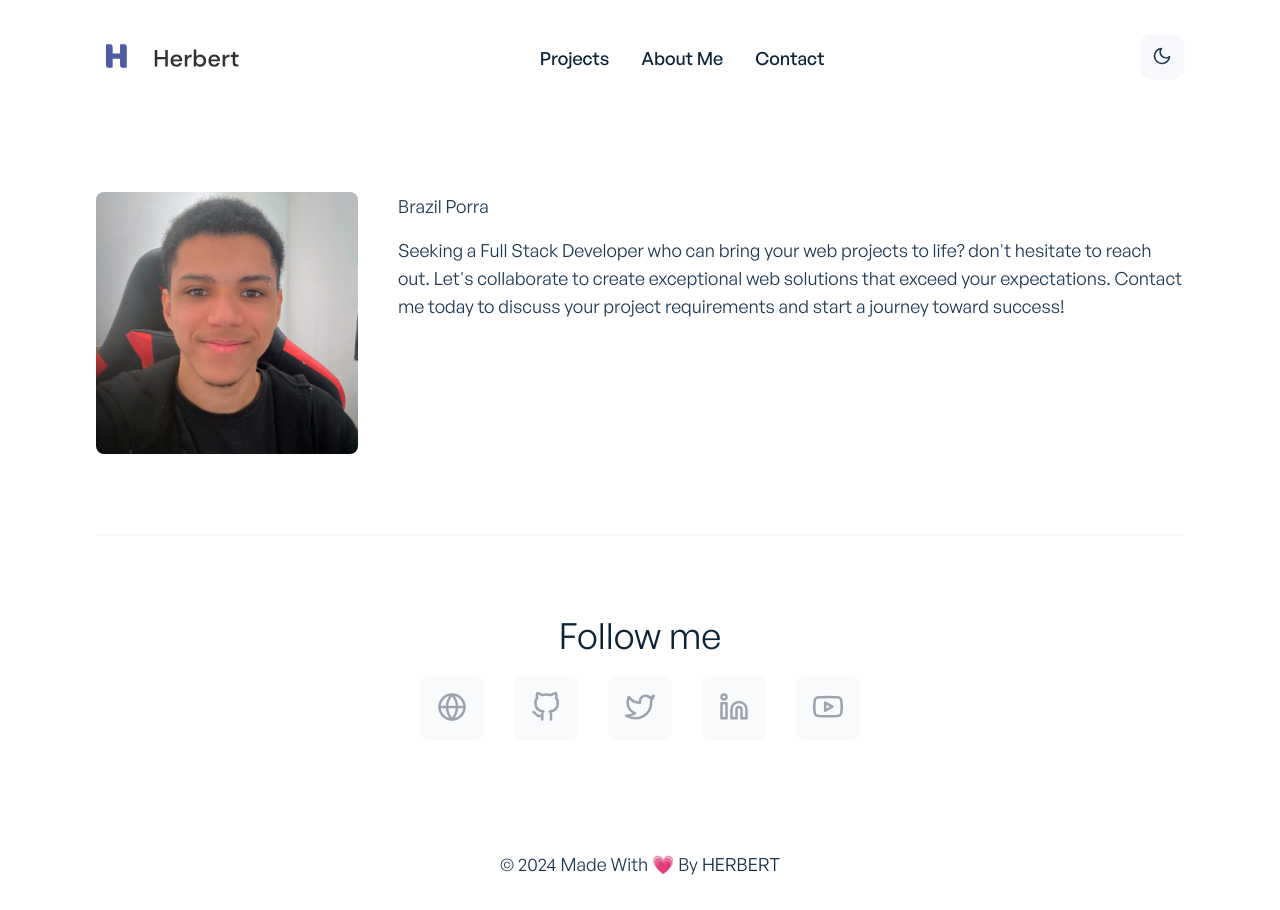
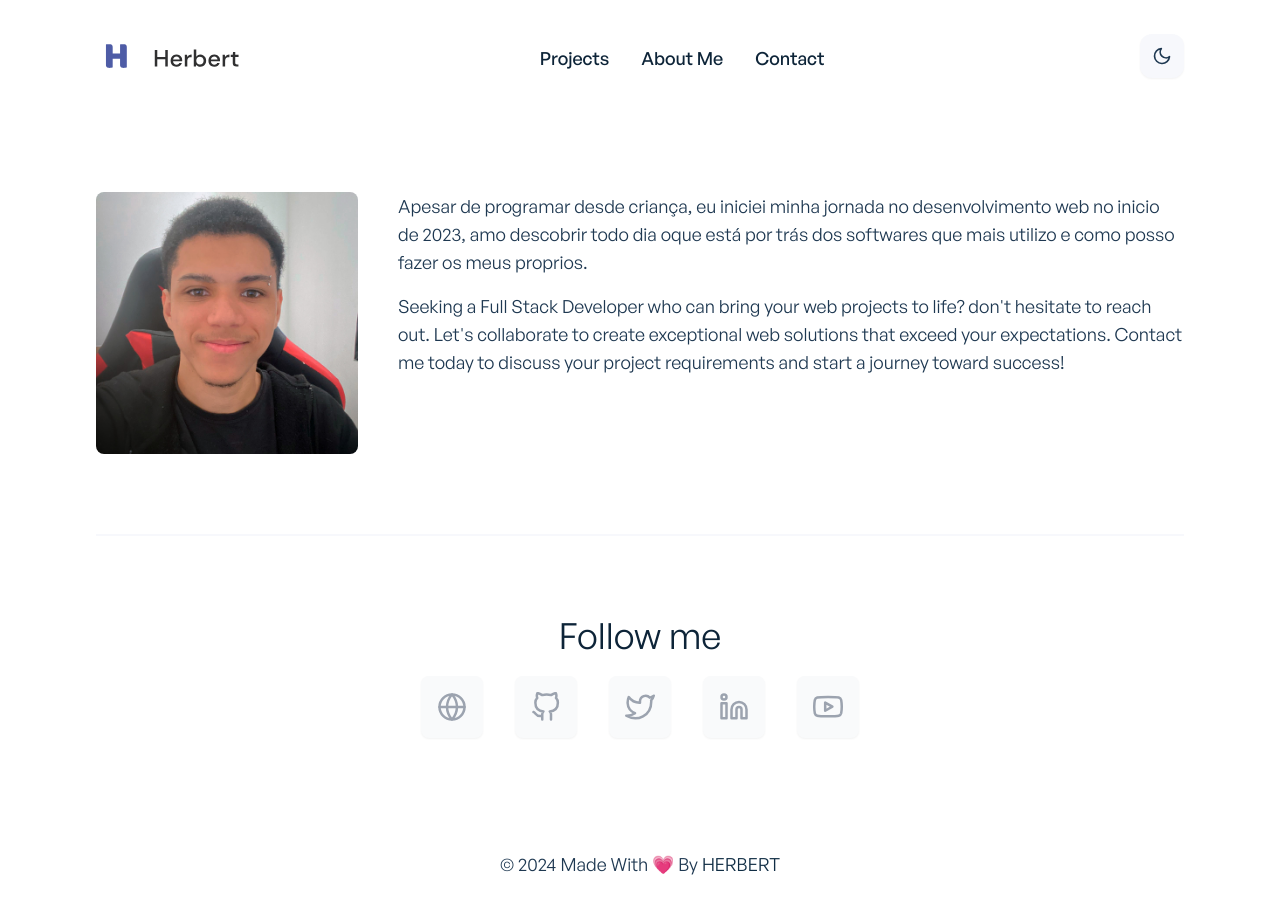
Before and after one commit to Herbert-RD/dev-portfolio, a React (Create React App) app: page /about in a window 1280 px wide. Built offline with nearby package versions, Linux system fonts and the light colour scheme.

Commit message:
About me portuguese translation

```diff
--- a/src/data/aboutMeData.js
+++ b/src/data/aboutMeData.js
@@ -12,7 +12,7 @@ export const aboutMeData = [
 	[
 		{
 			id: 1,
-			bio: "Brazil Porra",
+			bio: "Apesar de programar desde criança, eu iniciei minha jornada no desenvolvimento web no inicio de 2023, amo descobrir todo dia oque está por trás dos softwares que mais utilizo e como posso fazer os meus proprios.",
 		},
 		{
 			id: 2,
```
